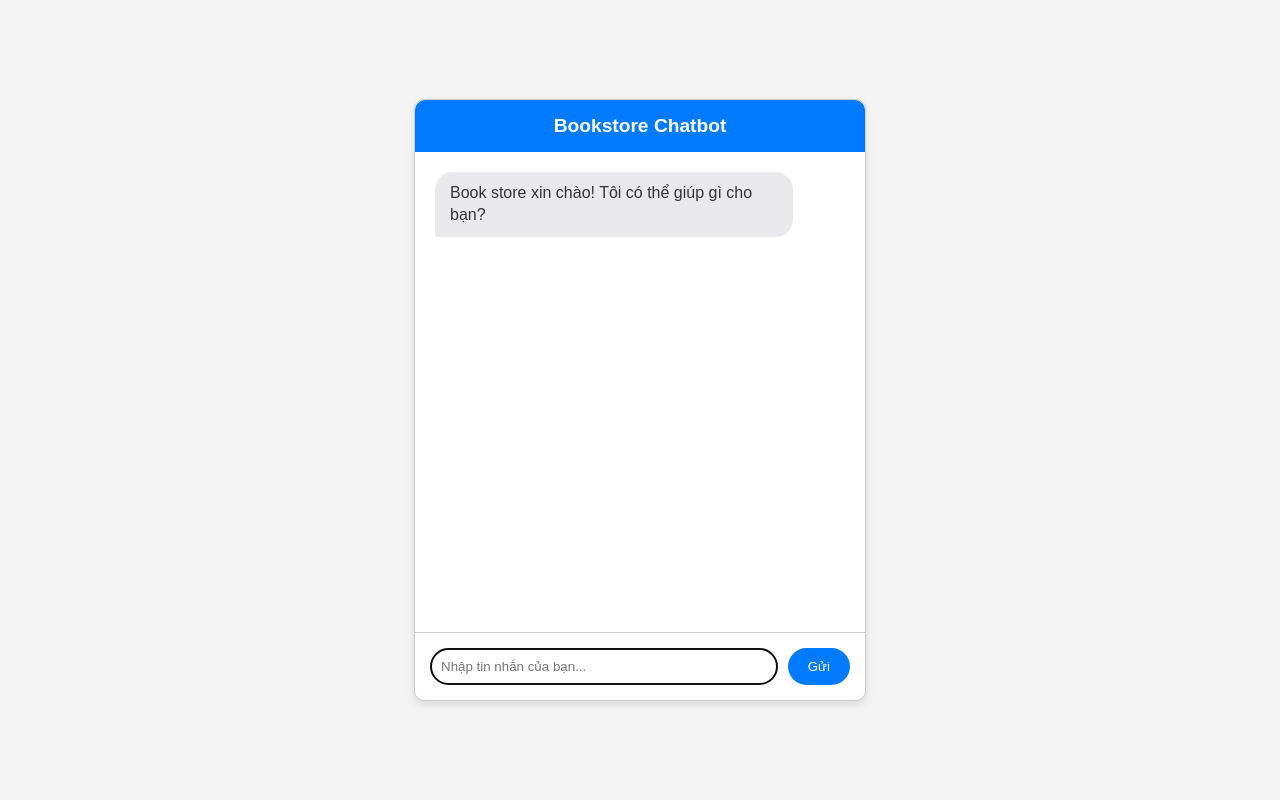
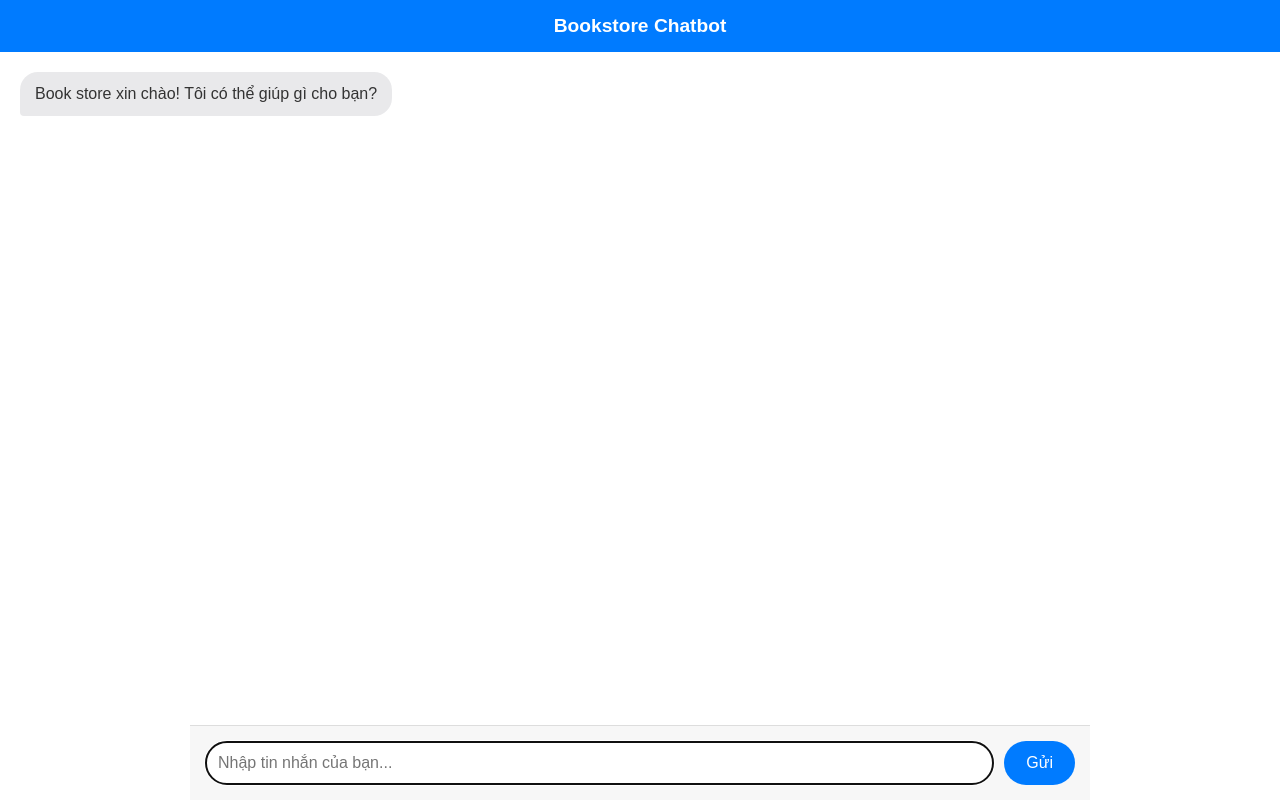
Before and after one commit to macnga/Bookstore-Chatbot, a Flask app: page / in a window 1280 px wide. Run offline with Flask 3, Linux system fonts and the light colour scheme.

Commit message:
Update style.css

```diff
--- a/static/style.css
+++ b/static/style.css
@@ -1,24 +1,28 @@
 /* static/style.css */
 
-body {
+/* THAY ĐỔI 1: Reset lại margin mặc định của trình duyệt */
+html, body {
     font-family: Arial, sans-serif;
     background-color: #f4f4f4;
-    display: flex;
-    justify-content: center;
-    align-items: center;
-    height: 100vh;
+    height: 100%;
+    width: 100%;
     margin: 0;
+    overflow: hidden; /* Tránh xuất hiện thanh cuộn không cần thiết */
 }
 
 #chat-container {
-    width: 450px;
-    height: 600px;
-    border: 1px solid #ccc;
-    border-radius: 10px;
+    /* THAY ĐỔI 2: Kích thước lấp đầy cửa sổ */
+    width: 100vw;
+    height: 100vh;
+
+    /* THAY ĐỔI 3: Bỏ các thuộc tính không cần thiết cho giao diện toàn màn hình */
+    border: none;
+    border-radius: 0;
+    box-shadow: none;
+
     background-color: #fff;
     display: flex;
     flex-direction: column;
-    box-shadow: 0 4px 8px rgba(0,0,0,0.1);
 }
 
 #chat-header {
@@ -26,8 +30,7 @@ body {
     color: white;
     padding: 15px;
     text-align: center;
-    border-top-left-radius: 10px;
-    border-top-right-radius: 10px;
+    flex-shrink: 0; /* Không co lại khi nội dung nhiều */
 }
 
 #chat-header h2 {
@@ -42,13 +45,15 @@ body {
     display: flex;
     flex-direction: column;
     gap: 15px;
+    background-color: #ffffff;
 }
 
 .message {
-    max-width: 80%;
+    max-width: 70%; /* Tăng chiều rộng tối đa của tin nhắn một chút */
     padding: 10px 15px;
     border-radius: 18px;
-    line-height: 1.4;
+    line-height: 1.5; /* Tăng khoảng cách dòng cho dễ đọc */
+    word-wrap: break-word; /* Đảm bảo từ dài không làm vỡ layout */
 }
 
 .user-message {
@@ -67,32 +72,40 @@ body {
 
 .message p {
     margin: 0;
-    white-space: pre-wrap; /* Giúp xuống dòng cho \n */
+    white-space: pre-wrap;
 }
 
-
+/* THAY ĐỔI 4: Giới hạn chiều rộng và căn giữa khu vực nhập liệu cho đẹp hơn trên màn hình lớn */
 #chat-form {
     display: flex;
     padding: 15px;
-    border-top: 1px solid #ccc;
+    border-top: 1px solid #ddd;
+    background-color: #f7f7f7;
+    flex-shrink: 0;
+    width: 100%;
+    max-width: 900px; /* Giới hạn chiều rộng tối đa */
+    margin: 0 auto; /* Căn giữa */
+    box-sizing: border-box; /* Đảm bảo padding không làm tăng kích thước */
 }
 
 #user-input {
     flex-grow: 1;
     border: 1px solid #ccc;
-    padding: 10px;
-    border-radius: 20px;
+    padding: 12px;
+    border-radius: 25px;
     margin-right: 10px;
+    font-size: 1em;
 }
 
 #chat-form button {
     background-color: #007bff;
     color: white;
     border: none;
-    padding: 10px 20px;
-    border-radius: 20px;
+    padding: 12px 22px;
+    border-radius: 25px;
     cursor: pointer;
     transition: background-color 0.2s;
+    font-size: 1em;
 }
 
 #chat-form button:hover {
```
